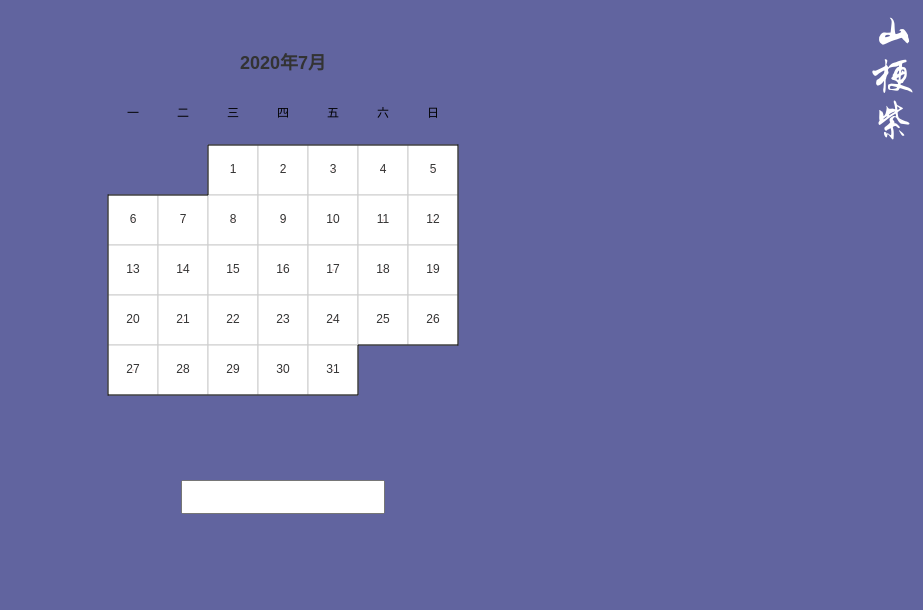
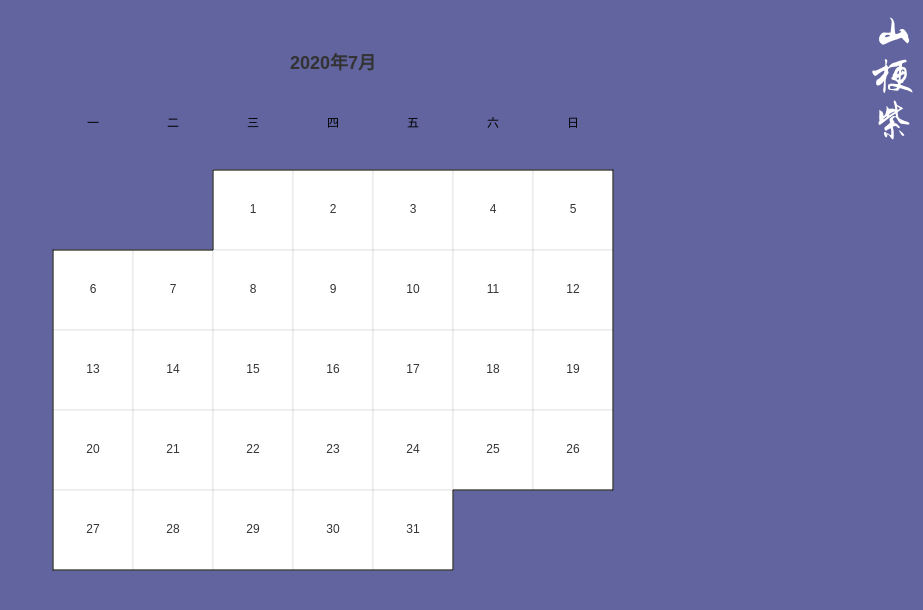
Before and after one commit to lemon19930205/blog, a React (Create React App) app: page /home in a window 1280 px wide. Shown: the top 610 px of the page, without its empty margins (357-1280 px from the left). Built offline with nearby package versions, Linux system fonts and the light colour scheme.

Commit message:
首页日历交互，样式

```diff
--- a/src/views/Home/index.js
+++ b/src/views/Home/index.js
@@ -11,6 +11,10 @@ export default class Home extends Component {
     this.state = {
       bg: {},
       timer: null,
+      flag: {
+        con: null,
+        times: 0,
+      },
     }
   }
   componentDidMount() {
@@ -37,20 +41,22 @@ export default class Home extends Component {
     }
 
     //console.log(dateData, data)
-    myChart.setOption({
+    const option = {
+      backgroundColor:'rgba(255, 255, 255, 0)',
       title: {
-        top: 30,
+        top: 0,
         left: 'center',
         text: dateData.year + '年' + dateData.month + '月',
       },
       calendar: [
         {
           left: 'center',
-          top: 'middle',
-          cellSize: [50, 50],
+          top: 120,
+          cellSize: [80, 80],
           yearLabel: { show: false },
           orient: 'vertical',
           dayLabel: {
+            top: 0,
             firstDay: 1,
             nameMap: 'cn',
           },
@@ -60,8 +66,13 @@ export default class Home extends Component {
           range: dateData.year + '-' + dateData.month,
         },
       ],
+      visualMap: {
+        show: false,
+        color: ['#fff'],
+      },
       series: [
         {
+          name: '日历',
           type: 'scatter',
           coordinateSystem: 'calendar',
           symbolSize: 1,
@@ -76,17 +87,42 @@ export default class Home extends Component {
           },
           data: data,
         },
+        {
+          name: '降雨量',
+          type: 'heatmap',
+          coordinateSystem: 'calendar',
+          emphasis: {
+            itemStyle: {
+              shadowBlur: 10,
+              shadowColor: 'rgba(0, 0, 0, 0.5)',
+            },
+          },
+          data: data,
+        },
       ],
+    }
+
+    myChart.setOption(option)
+
+    myChart.on('click', (params) => {
+      const data = params.data[1]
+      let { con, times } = this.state.flag
+      if (times === 10 && data === 1) {
+        this.pushResume()
+      } else {
+        this.setState({
+          flag: {
+            con: data,
+            times: con === data ? ++times : 0,
+          },
+        })
+      }
     })
   }
 
   // 跳转简历页
   pushResume = (e) => {
-    if (e.nativeEvent.keyCode === 13) {
-      if (e.target.value === '12138') {
-        this.props.history.push('/resume')
-      }
-    }
+    this.props.history.push('/resume')
   }
 
   // 背景切换
@@ -117,11 +153,6 @@ export default class Home extends Component {
         </div>
         <div className={$style.content}>
           <div id="calender" className={$style.calender} />
-          <input
-            type="text"
-            className={$style.input}
-            onKeyPress={this.pushResume}
-          />
         </div>
       </div>
     )
--- a/src/views/Home/index.module.scss
+++ b/src/views/Home/index.module.scss
@@ -26,13 +26,13 @@
   }
   .content {
     position: absolute;
-    top: 20px;
+    top: 50px;
     left: 50%;
     margin-left: -250px;
     text-align: center;
     .calender {
-      width: 500px;
-      height: 500px;
+      width: 600px;
+      height: 640px;
     }
     .input {
       width: 200px;
```
Also changed, not shown: 1 other file (tests, documents, lock files or other folders).
